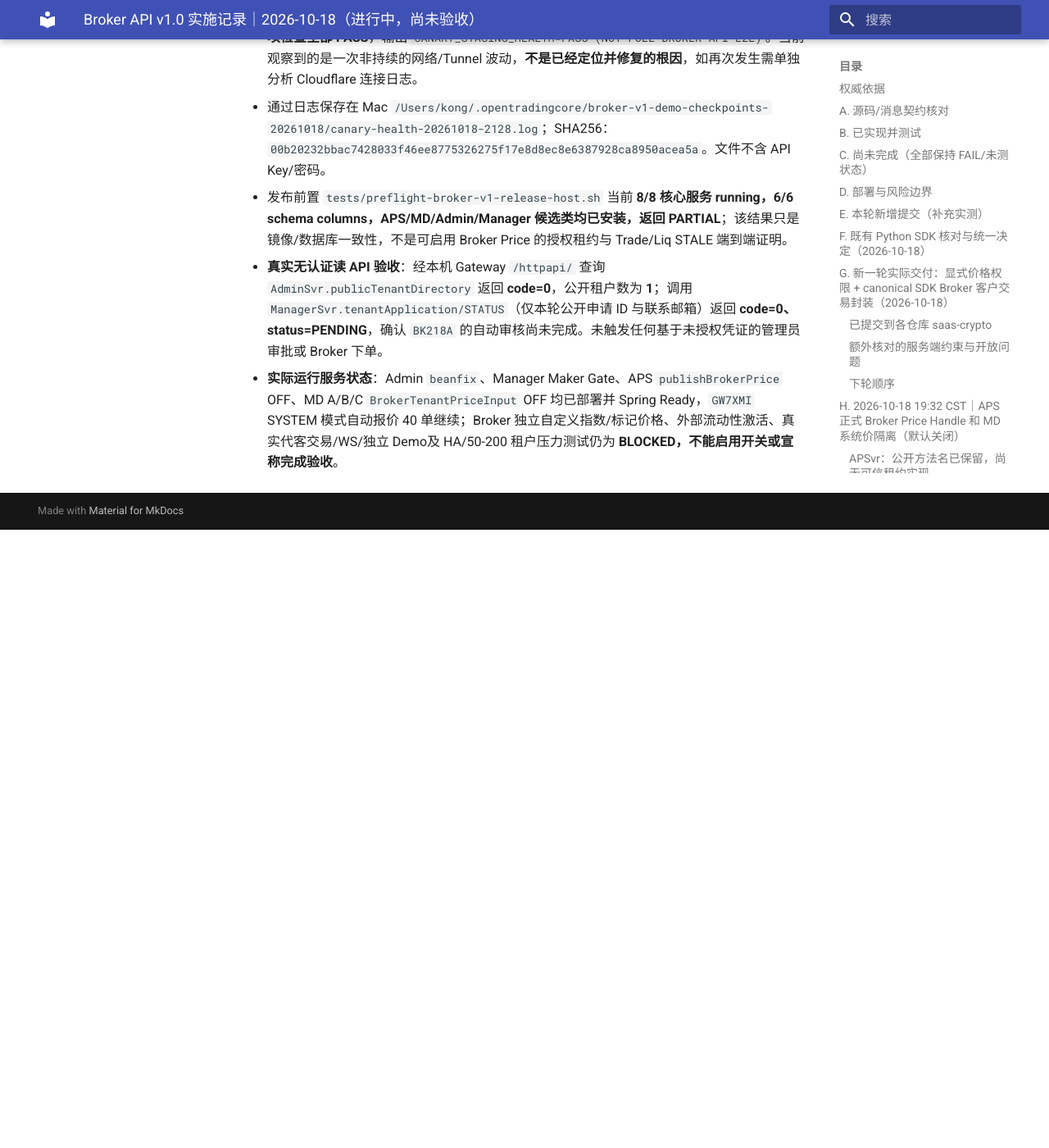
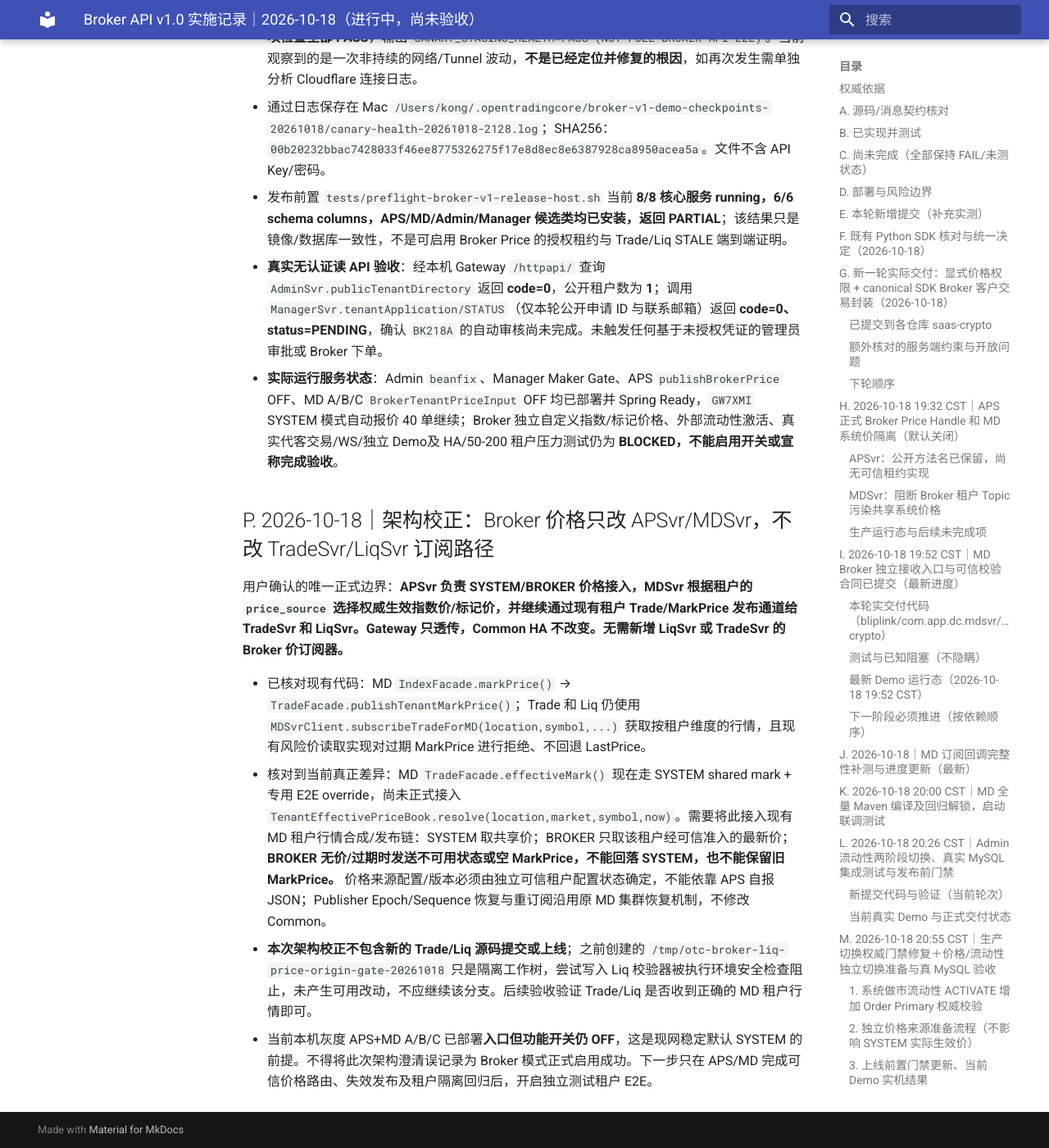
Before and after one commit to bliplink/dc-quant-deploy, an MkDocs documentation site: the page built from docs/BROKER_API_V1_IMPLEMENTATION_AUDIT_20261018.zh-CN.md, in a window 1280 px wide and 1400 px high, scrolled down 17777 px. Shown: the whole window at 82% size. Built offline with MkDocs 1.6.1 and Material for MkDocs 9.7.7, drawn with Linux system fonts in a browser that asks for light colours; before the commit the page ends 18423 px from its top, so only the background shows below that.

Commit message:
docs(broker): constrain custom price implementation to APS and MD, retain Trade/Liq subscriptions [skip ci]

```diff
--- a/docs/BROKER_API_V1_IMPLEMENTATION_AUDIT_20261018.zh-CN.md
+++ b/docs/BROKER_API_V1_IMPLEMENTATION_AUDIT_20261018.zh-CN.md
@@ -286,3 +286,13 @@
 - 发布前置 `tests/preflight-broker-v1-release-host.sh` 当前 **8/8 核心服务 running，6/6 schema columns，APS/MD/Admin/Manager 候选类均已安装，返回 PARTIAL**；该结果只是镜像/数据库一致性，不是可启用 Broker Price 的授权租约与 Trade/Liq STALE 端到端证明。
 - **真实无认证读 API 验收**：经本机 Gateway `/httpapi/` 查询 `AdminSvr.publicTenantDirectory` 返回 **code=0**，公开租户数为 **1**；调用 `ManagerSvr.tenantApplication/STATUS`（仅本轮公开申请 ID 与联系邮箱）返回 **code=0、status=PENDING**，确认 `BK218A` 的自动审核尚未完成。未触发任何基于未授权凭证的管理员审批或 Broker 下单。
 - **实际运行服务状态**：Admin `beanfix`、Manager Maker Gate、APS `publishBrokerPrice` OFF、MD A/B/C `BrokerTenantPriceInput` OFF 均已部署并 Spring Ready，`GW7XMI` SYSTEM 模式自动报价 40 单继续；Broker 独立自定义指数/标记价格、外部流动性激活、真实代客交易/WS/独立 Demo及 HA/50-200 租户压力测试仍为 **BLOCKED，不能启用开关或宣称完成验收**。
+
+
+## P. 2026-10-18｜架构校正：Broker 价格只改 APSvr/MDSvr，不改 TradeSvr/LiqSvr 订阅路径
+
+用户确认的唯一正式边界：**APSvr 负责 SYSTEM/BROKER 价格接入，MDSvr 根据租户的 `price_source` 选择权威生效指数价/标记价，并继续通过现有租户 Trade/MarkPrice 发布通道给 TradeSvr 和 LiqSvr。Gateway 只透传，Common HA 不改变。无需新增 LiqSvr 或 TradeSvr 的 Broker 价订阅器。**
+
+- 已核对现有代码：MD `IndexFacade.markPrice()` → `TradeFacade.publishTenantMarkPrice()`；Trade 和 Liq 仍使用 `MDSvrClient.subscribeTradeForMD(location,symbol,...)` 获取按租户维度的行情，且现有风险价读取实现对过期 MarkPrice 进行拒绝、不回退 LastPrice。
+- 核对到当前真正差异：MD `TradeFacade.effectiveMark()` 现在走 SYSTEM shared mark + 专用 E2E override，尚未正式接入 `TenantEffectivePriceBook.resolve(location,market,symbol,now)`。需要将此接入现有 MD 租户行情合成/发布链：SYSTEM 取共享价；BROKER 只取该租户经可信准入的最新价；**BROKER 无价/过期时发送不可用状态或空 MarkPrice，不能回落 SYSTEM，也不能保留旧 MarkPrice。** 价格来源配置/版本必须由独立可信租户配置状态确定，不能依靠 APS 自报 JSON；Publisher Epoch/Sequence 恢复与重订阅沿用原 MD 集群恢复机制，不修改 Common。
+- **本次架构校正不包含新的 Trade/Liq 源码提交或上线**；之前创建的 `/tmp/otc-broker-liq-price-origin-gate-20261018` 只是隔离工作树，尝试写入 Liq 校验器被执行环境安全检查阻止，未产生可用改动，不应继续该分支。后续验收验证 Trade/Liq 是否收到正确的 MD 租户行情即可。
+- 当前本机灰度 APS+MD A/B/C 已部署**入口但功能开关仍 OFF**，这是现网稳定默认 SYSTEM 的前提。不得将此次架构澄清误记录为 Broker 模式正式启用成功。下一步只在 APS/MD 完成可信价格路由、失效发布及租户隔离回归后，开启独立测试租户 E2E。
```
